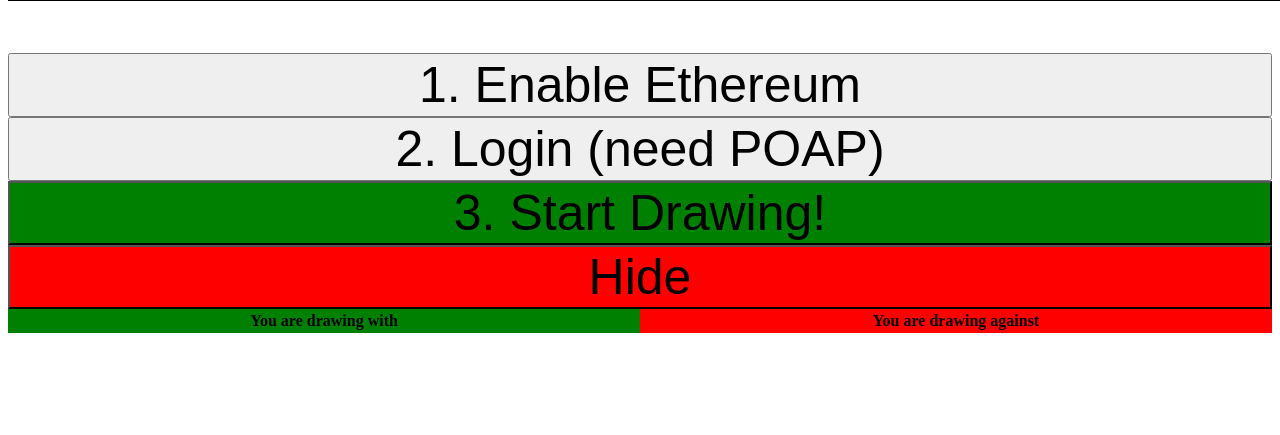
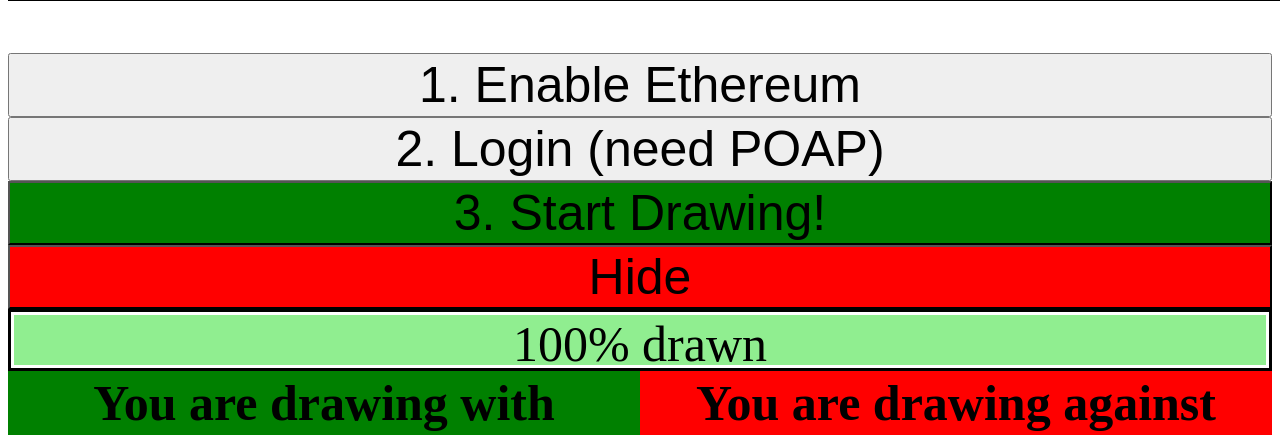
Before and after one commit to RomiRand/PoapArtBot, a plain HTML site: page index.html in a window 1280 px wide. Shown: the part 4105-4540 px from the top of the page. Before the commit the page ends 4438 px from the top, so only its background shows below. Drawn offline with Linux system fonts and the light colour scheme; no server answers.

Commit message:
[ADD] simple progress bar

```diff
--- a/index.html
+++ b/index.html
@@ -13,7 +13,12 @@
         <button class="btn" type="button" id="signTypedDataV4Button">2. Login (need POAP)</button>
         <button class="btn" type="button" id="startDraw">3. Start Drawing!</button>
         <button class="btn" type="button" id="hideBtn">Hide</button>
+        <div id="progressbar">
+            <span>100% drawn</span>
+            <div></div>
         </div>
+    </div>
+    <div>
         <div id="FriendlyArtists">
             <table id="FriendlyTable">
                 <tr>
@@ -30,6 +35,7 @@
                 <tbody id="enemyTableBody"></tbody>
             </table>
         </div>
+    </div>
     <script type="module" src="index.js"></script>
     <script type="text/javascript" src="ethjs-util.js"></script>
 </body>
--- a/index.js
+++ b/index.js
@@ -470,6 +470,8 @@ startDraw.addEventListener('click', async function(event)
     startDraw.textContent = "Stop Drawing"
     const imgData = drawCtx.getImageData(img.x, img.y, img.image.width, img.image.height).data;
     idx_array = [...Array(imgData.length / 4).keys()]
+    const total = idx_array.length
+    let progressBar = document.getElementById("progressbar").children
     for (;;)
     {
         if (startDraw.textContent !== "Stop Drawing")
@@ -479,6 +481,9 @@ startDraw.addEventListener('click', async function(event)
             await delay(1000)
             continue
         }
+        let percent = 100 * (total - idx_array.length) / total
+        progressBar[1].style.width = percent + '%'
+        progressBar[0].innerHTML = percent.toFixed(2) + "% drawn"
         let idx = getRandomInt(idx_array.length)
         let i = idx_array[idx] * 4
         const red = imgData[i];
--- a/styles.css
+++ b/styles.css
@@ -4,14 +4,8 @@ canvas {
     float: top;
 }
 
-#abc
-{
-    background-color: black;
-}
-
 .btn {
     width: 100%;
-    font-size: 50px;
 }
 
 #startDraw
@@ -76,3 +70,32 @@ div#EnemyArtists
     background-color: red;
     width: 50%;
 }
+
+html *
+{
+    font-size: 50px;
+}
+
+#progressbar {
+    border-style: solid;
+    /* (height of inner div) / 2 + padding */
+    padding: 3px;
+    text-align: center;
+}
+
+
+#progressbar>span {
+    /* Adjust with JavaScript */
+    width: 100%;
+    height: 50px;
+    position:absolute;
+    left:0;
+    right:0;
+}
+
+#progressbar>div {
+    background-color: lightgreen;
+    /* Adjust with JavaScript */
+    width: 100%;
+    height: 50px;
+}
```
Lines whose indentation alone changed are shown as unchanged.
